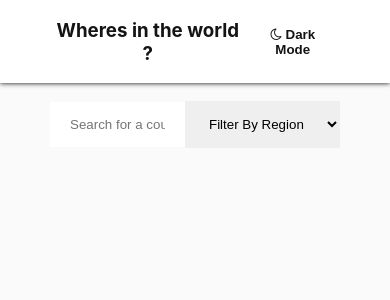
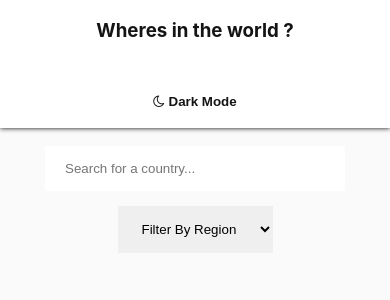
Before and after one commit to RAFILKLDEV/Countries-with-Rest-API, a React (Create React App) app: page / in a window 390 px wide. Shown: the top 300 px of the page. Built offline with nearby package versions, Linux system fonts and the light colour scheme; no server answers.

Commit message:
Responsive css and layout update

```diff
--- a/src/App.css
+++ b/src/App.css
@@ -39,9 +39,19 @@
   word-wrap: none;
 }
 
+.ButtonCountry {
+  font-size: 1.2rem;
+  font-weight: 600;
+  width: 200px;
+  height: 50px;
+}
+
+#Button:hover {
+  background-color: rgba(0, 0, 0, 0.03);
+}
+
 .Countries {
   display: flex;
-  align-items: center;
   justify-content: center;
   flex-wrap: wrap;
 }
@@ -53,12 +63,16 @@
   padding: 0px 0px 20px 0px;
 }
 
+.Country:hover {
+  border: solid 2px black;
+}
+
 .Country img {
   width: 200px;
   height: 150px;
 }
 
-#button {
+#Button {
   border: inherit;
   background-color: inherit;
   color: var(--black);
@@ -82,6 +96,7 @@
 #Active {
   display: flex;
   flex-direction: column;
+  align-items: center;
   width: 600px;
   gap: 10px;
 }
@@ -107,6 +122,50 @@
   width: auto;
 }
 
+@media screen and (max-width: 806px) {
+  #bars {
+    display: flex;
+    flex-direction: column;
+    align-items: center;
+    justify-content: center;
+    gap: 15px;
+  }
+
+  .Header {
+    display: flex;
+    flex-direction: column;
+    align-items: center;
+    justify-content: center;
+    gap: 15px;
+  }
+
+  #Active {
+    width: 400px;
+  }
+
+  #Active img {
+    width: 400px;
+    height: 235px;
+    gap: 10px;
+  }
+}
+
+@media screen and (max-width: 400px) {
+  #Active {
+    width: 200px;
+  }
+
+  #mobile {
+    padding: 0px;
+  }
+
+  #Active img {
+    width: 200px;
+    height: 150px;
+    gap: 10px;
+  }
+}
+
 @keyframes darkin {
   from {
     opacity: 50%;
--- a/src/App.jsx
+++ b/src/App.jsx
@@ -31,7 +31,7 @@ function App() {
     <div className="App" id={darkMode ? "Dark-mode" : ""}>
       <div className="Header">
         <h3 className="Title">Wheres in the world ?</h3>
-        <button id="button" onClick={toggleDark}>
+        <button id="Button" onClick={toggleDark}>
           <h4 className="Theme">
             <i
               className={darkMode ? "fa fa-sun-o" : "fa fa-moon-o"}
@@ -41,7 +41,7 @@ function App() {
           </h4>
         </button>
       </div>
-      <div className="Container">
+      <div className="Container" id="bars">
         <Search search={search} setSearch={setSearch} />
         <div className="Bar" id="Filter">
           <select value={filter} onChange={(e) => setFilter(e.target.value)}>
@@ -54,7 +54,7 @@ function App() {
           </select>
         </div>
       </div>
-      <div className="Container">
+      <div className="Container" id="mobile">
         {active ? (
           <ActiveCountry active={active} setActive={setActive} />
         ) : (
--- a/src/components/ActiveCountry/ActiveCountry.jsx
+++ b/src/components/ActiveCountry/ActiveCountry.jsx
@@ -31,15 +31,10 @@ const ActiveCountry = (props) => {
 
   return (
     <div className="Container" id="Column">
-      <button id="button" onClick={() => props.setActive("")}>
+      <button className="ButtonCountry" id="Button" onClick={() => props.setActive("")}>
         Voltar
       </button>
       <div className="Country" id="Active">
-        <button
-          onClick={() => {
-            objectMap2(country[0]?.languages);
-          }}
-        ></button>
         <img alt={country[0]?.name.common} src={country[0]?.flags.png} />
         <div>
           <h2>{country[0]?.name.common}</h2>
```
